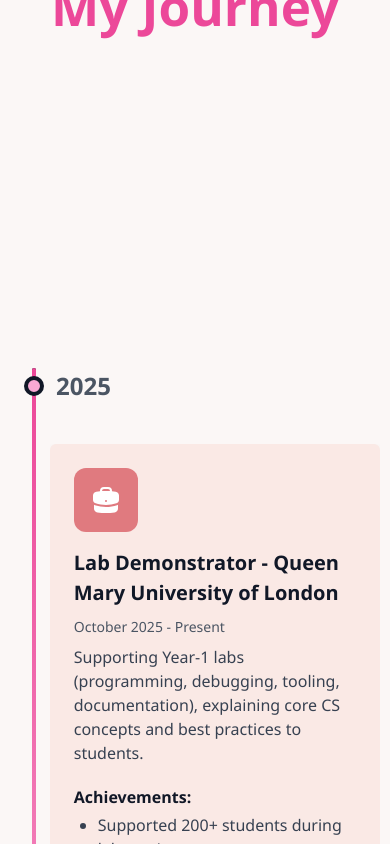
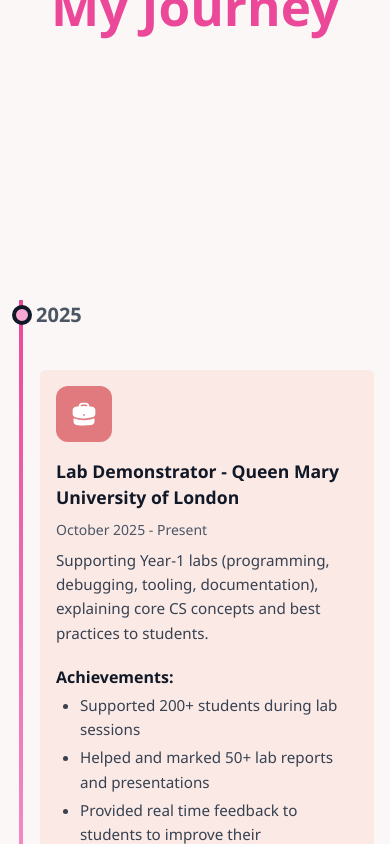
Before and after one commit to MohammadMahdi10/Mohammad-Portfolio-Website, a React (Vite) app: page / in a window 390 px wide. Shown: the part 1866-2710 px from the top of the page. Built offline with nearby package versions, Linux system fonts and the light colour scheme.

Commit message:
fixed experience section

```diff
--- a/src/components/DynamicChanges/TimeLine/TimeLine.css
+++ b/src/components/DynamicChanges/TimeLine/TimeLine.css
@@ -37,3 +37,17 @@
     left: 8rem;
   }
 }
+
+@media (max-width: 767px) {
+  .timeline-base-line,
+  .timeline-progress-line {
+    left: 1.75rem;
+  }
+}
+
+@media (max-width: 480px) {
+  .timeline-base-line,
+  .timeline-progress-line {
+    left: 0.42rem;
+  }
+}
--- a/src/components/Experience/Experience.css
+++ b/src/components/Experience/Experience.css
@@ -4,8 +4,7 @@
   display: flex;
   flex-direction: column;
   align-items: center;
-  padding-top: 3rem;
-  padding-bottom: 5rem;
+  padding: 3rem 1rem 5rem;
   margin-top: 5rem;
   scroll-margin-top: 5rem;
 }
@@ -20,7 +19,7 @@
 }
 
 .experience-title {
-  font-size: 2.25rem;
+  font-size: clamp(2.25rem, 6vw, 3.75rem);
   font-weight: 700;
   color: black;
   text-align: center;
@@ -47,8 +46,6 @@
 
 .experience-content {
   position: relative;
-  top: 0;
-  left: 0;
   width: 100%;
   z-index: 5;
 }
@@ -89,7 +86,7 @@
 .experience-cards {
   display: flex;
   flex-direction: column;
-  width: 95%;
+  width: 100%;
   max-width: 32rem;
   gap: 2rem;
   padding-left: 2.5rem;
@@ -148,7 +145,7 @@
 }
 
 .experience-card-content h3 {
-  font-size: 1.25rem;
+  font-size: clamp(1.1rem, 3vw, 1.25rem);
   font-weight: 600;
 }
 
@@ -161,6 +158,7 @@
 .experience-description {
   color: #374151;
   margin-top: 0.5rem;
+  line-height: 1.6;
 }
 
 .experience-gained-title {
@@ -178,6 +176,7 @@
 
 .experience-bullets li {
   margin-bottom: 0.25rem;
+  line-height: 1.6;
 }
 
 .dark .experience-section {
@@ -228,10 +227,6 @@
     padding-bottom: 6rem;
   }
 
-  .experience-title {
-    font-size: 3rem;
-  }
-
   .experience-title-line {
     margin-bottom: 6.25rem;
   }
@@ -255,8 +250,76 @@
   }
 }
 
-@media (min-width: 1024px) {
-  .experience-title {
-    font-size: 3.75rem;
+@media (max-width: 767px) {
+  .experience-section {
+    padding: 3rem 1rem 4rem;
+  }
+
+  .experience-title-container {
+    margin-top: 3rem;
+  }
+
+  .experience-timeline-wrapper {
+    margin-top: 4rem;
+  }
+
+  .experience-year-header {
+    padding-left: 3rem;
+  }
+
+  .experience-year-dot {
+    left: 1.25rem;
+  }
+
+  .experience-cards {
+    max-width: 100%;
+    padding-left: 2.25rem;
+    padding-right: 0.25rem;
+  }
+
+  .experience-card {
+    padding: 1.25rem;
+  }
+
+  .experience-icon-box {
+    width: 3.5rem;
+    height: 3.5rem;
+  }
+
+  .experience-icon {
+    width: 1.75rem;
+    height: 1.75rem;
   }
 }
+
+@media (max-width: 480px) {
+  .experience-section {
+    padding-left: 0.75rem;
+    padding-right: 0.75rem;
+  }
+
+  .experience-year-header {
+    padding-left: 1.5rem;
+  }
+
+  .experience-year-dot {
+    left: 0.03rem;
+  }
+
+  .experience-year {
+    font-size: 1.25rem;
+  }
+
+  .experience-cards {
+    padding-left: 1.75rem;
+  }
+
+  .experience-card {
+    padding: 1rem;
+  }
+
+  .experience-description,
+  .experience-bullets li {
+    font-size: 0.95rem;
+  }
+}
```
